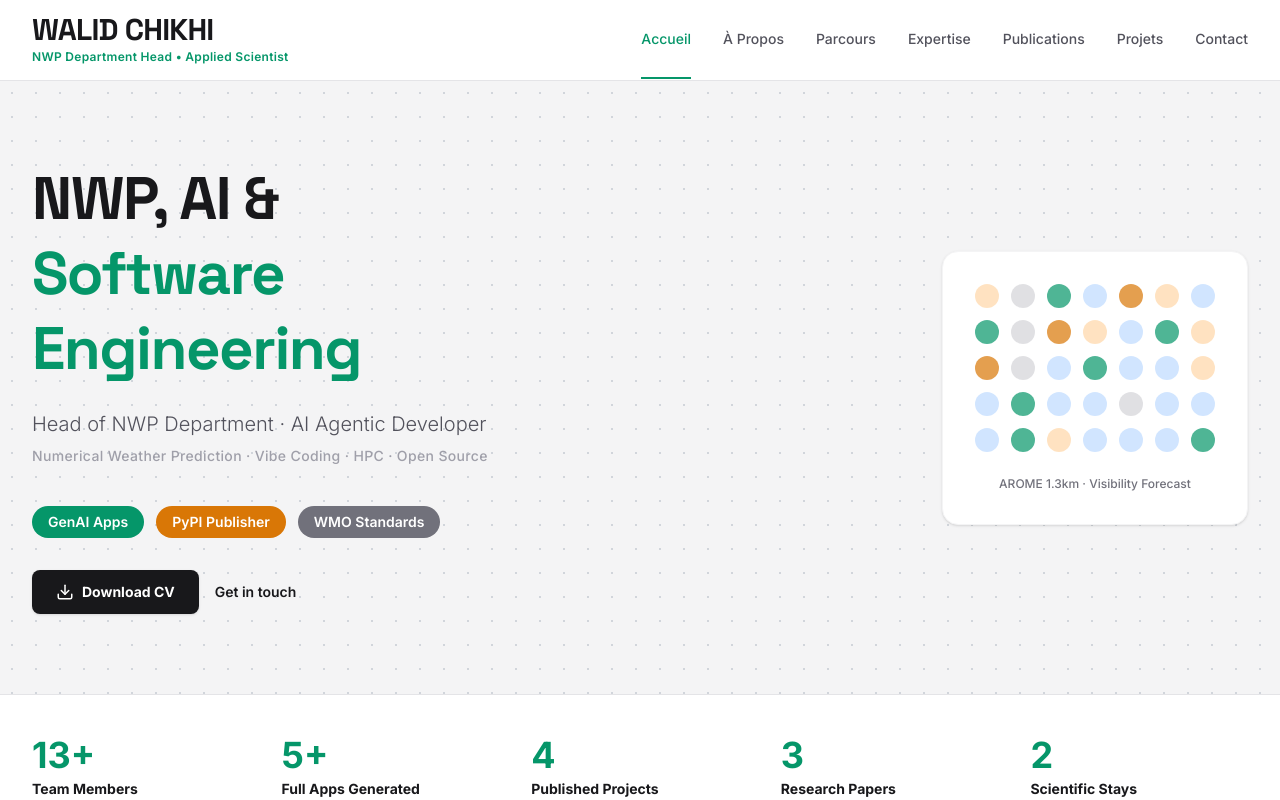
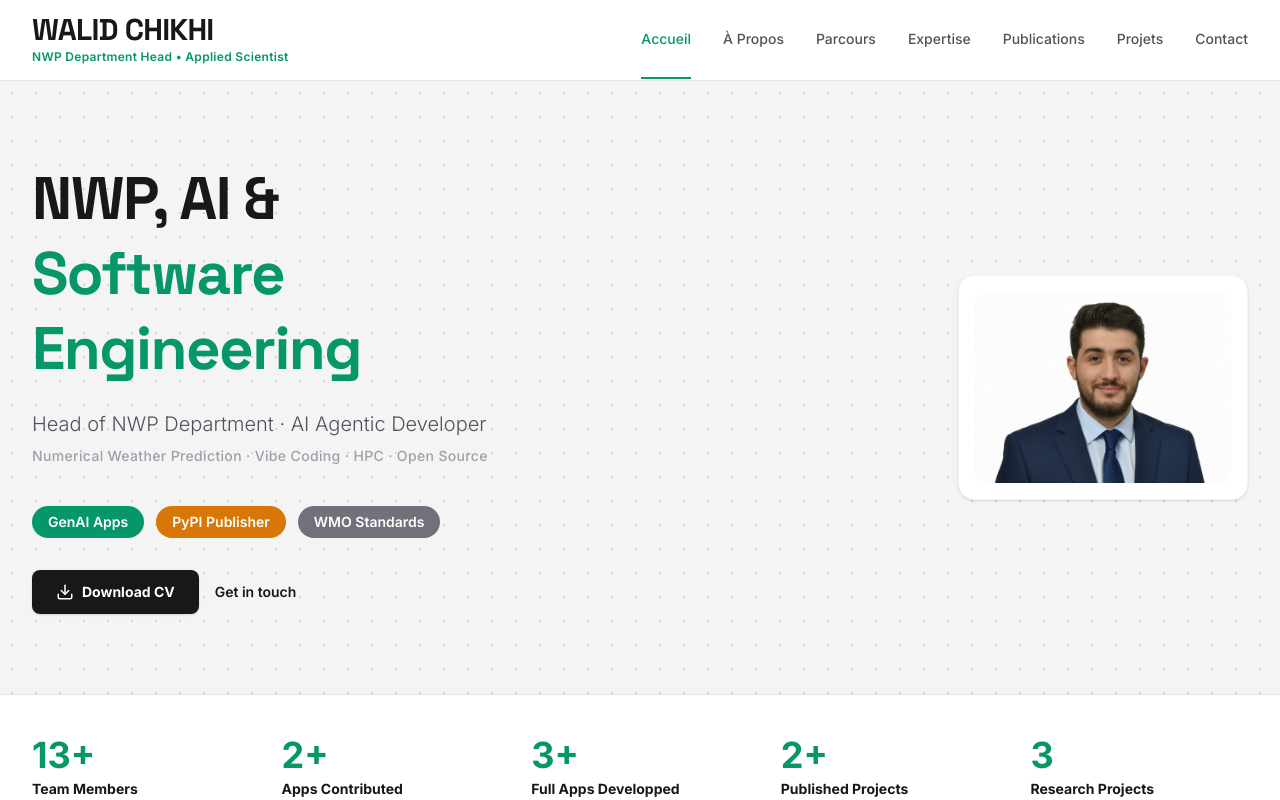
Before and after one commit to walidchikhi/walidchikhi.github.io, a React (Vite) app: page / in a window 1280 px wide. Shown: the top 800 px of the page. Built offline with nearby package versions, Linux system fonts and the light colour scheme.

Commit message:
feat: replace grid visualizer with profile photo in Hero section

```diff
--- a/src/components/Hero.tsx
+++ b/src/components/Hero.tsx
@@ -39,13 +39,12 @@ export default function Hero() {
           </div>
 
           <div className="hidden lg:flex justify-end relative">
-            <div className="bg-white p-8 rounded-2xl shadow-sm border border-zinc-100 flex flex-col items-center">
-                <div className="grid grid-cols-7 gap-3 mb-6 opacity-70">
-                   {Array.from({length: 35}).map((_, i) => (
-                      <div key={i} className={`w-6 h-6 rounded-full ${[2,7,12,17,22,29,34].includes(i) ? 'bg-nordic-sage' : [4,9,14].includes(i) ? 'bg-nordic-terra' : [0,5,10,13,20,30].includes(i) ? 'bg-orange-200' : [1,8,15,25].includes(i) ? 'bg-zinc-300' : 'bg-blue-200'}`}></div>
-                   ))}
-                </div>
-                <span className="text-xs font-medium text-zinc-500">AROME 1.3km · Visibility Forecast</span>
+            <div className="bg-white p-4 rounded-2xl shadow-sm border border-zinc-100 flex flex-col items-center">
+              <img
+                src="/Walid_PHOTO.PNG"
+                alt="Walid Chikhi"
+                className="w-64 h-auto rounded-xl object-cover"
+              />
             </div>
           </div>
         </div>
@@ -61,18 +60,23 @@ export default function Hero() {
               <div className="text-xs text-zinc-400 mt-1">NWP Department</div>
             </div>
             <div>
-              <div className="text-4xl font-bold text-nordic-sage mb-1">5+</div>
-              <div className="text-sm font-bold text-nordic-text">Full Apps Generated</div>
-              <div className="text-xs text-zinc-400 mt-1">Via Vibe Coding & AI</div>
+              <div className="text-4xl font-bold text-nordic-sage mb-1">2+</div>
+              <div className="text-sm font-bold text-nordic-text">Apps Contributed</div>
+              <div className="text-xs text-zinc-400 mt-1">Coding & Vibe Coding </div>
             </div>
             <div>
-              <div className="text-4xl font-bold text-nordic-sage mb-1">4</div>
+              <div className="text-4xl font-bold text-nordic-sage mb-1">3+</div>
+              <div className="text-sm font-bold text-nordic-text">Full Apps Developped</div>
+              <div className="text-xs text-zinc-400 mt-1">Coding & Vibe Coding </div>
+            </div>
+            <div>
+              <div className="text-4xl font-bold text-nordic-sage mb-1">2+</div>
               <div className="text-sm font-bold text-nordic-text">Published Projects</div>
               <div className="text-xs text-zinc-400 mt-1">On PyPI/GitHub</div>
             </div>
             <div>
               <div className="text-4xl font-bold text-nordic-sage mb-1">3</div>
-              <div className="text-sm font-bold text-nordic-text">Research Papers</div>
+              <div className="text-sm font-bold text-nordic-text">Research Projects</div>
               <div className="text-xs text-zinc-400 mt-1">NWP & Hydrology</div>
             </div>
             <div>
```
